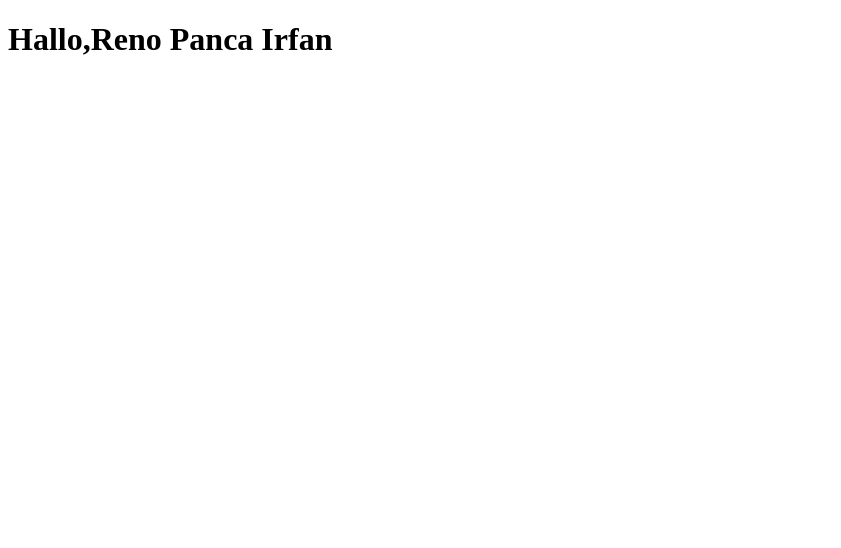
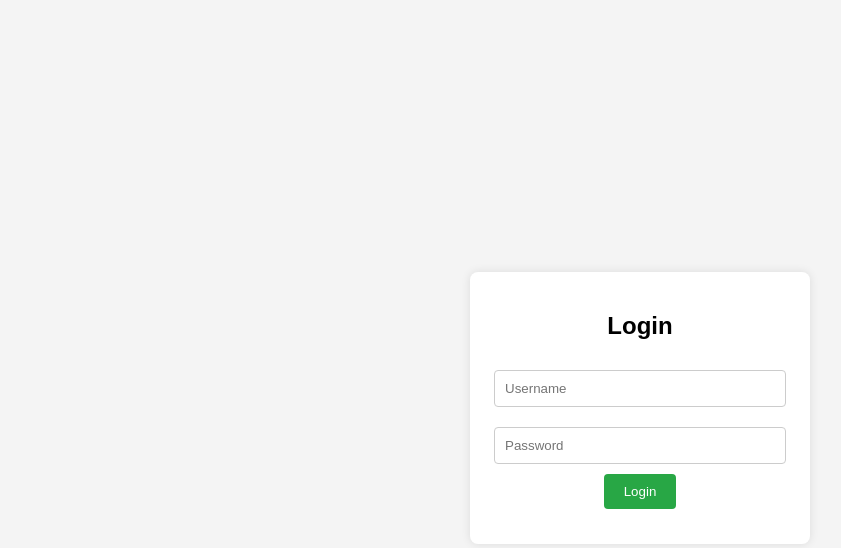
Before and after one commit to reno-ganteng/Toko-Emas, a plain HTML site: page index.html in a window 1280 px wide. Shown: the whole page, without its empty margins (0-841 px from the left). Drawn offline with Linux system fonts and the light colour scheme.

Commit message:
Add files via upload

```diff
--- a/index.html
+++ b/index.html
@@ -2,12 +2,17 @@
 <html lang="en">
 <head>
     <meta charset="UTF-8">
-    <meta name="viewport" content="width=
-    , initial-scale=1.0">
-    <title>Document</title>
+    <title>Login</title>
+    <link rel="stylesheet" href="style.css">
 </head>
 <body>
-    <h1>Hallo,Reno Panca Irfan </h1>
-
+    <div class="login-container">
+        <h2>Login</h2>
+        <input type="text" id="username" placeholder="Username">
+        <input type="password" id="password" placeholder="Password">
+        <button onclick="login()">Login</button>
+        <p id="error-msg"></p>
+    </div>
+    <script src="script.js"></script>
 </body>
 </html>
--- a/script.js
+++ b/script.js
@@ -0,0 +1,15 @@
+function login() {
+    const username = document.getElementById("username").value;
+    const password = document.getElementById("password").value;
+    const errorMsg = document.getElementById("error-msg");
+
+    // Ganti dengan username dan password yang kamu inginkan
+    const validUsername = "reno123";
+    const validPassword = "12345678";
+
+    if (username === validUsername && password === validPassword) {
+        window.location.href = "success.html";
+    } else {
+        errorMsg.textContent = "Username atau password salah!";
+    }
+}
--- a/style.css
+++ b/style.css
@@ -0,0 +1,43 @@
+body {
+    font-family: Arial, sans-serif;
+    background-color: #f4f4f4;
+    display: flex;
+    justify-content: center;
+    align-items: center;
+    height: 100vh;
+}
+
+.login-container, .success-container {
+    background: white;
+    padding: 20px;
+    border-radius: 8px;
+    box-shadow: 0px 0px 10px rgba(0, 0, 0, 0.1);
+    text-align: center;
+    width: 300px;
+}
+
+input {
+    width: 90%;
+    padding: 10px;
+    margin: 10px 0;
+    border: 1px solid #ccc;
+    border-radius: 4px;
+}
+
+button {
+    padding: 10px 20px;
+    background-color: #28a745;
+    border: none;
+    color: white;
+    border-radius: 4px;
+    cursor: pointer;
+}
+
+button:hover {
+    background-color: #218838;
+}
+
+#error-msg {
+    color: red;
+    font-size: 0.9em;
+}
```
Also changed, not shown: success.html (added, +14 -0 lines).
